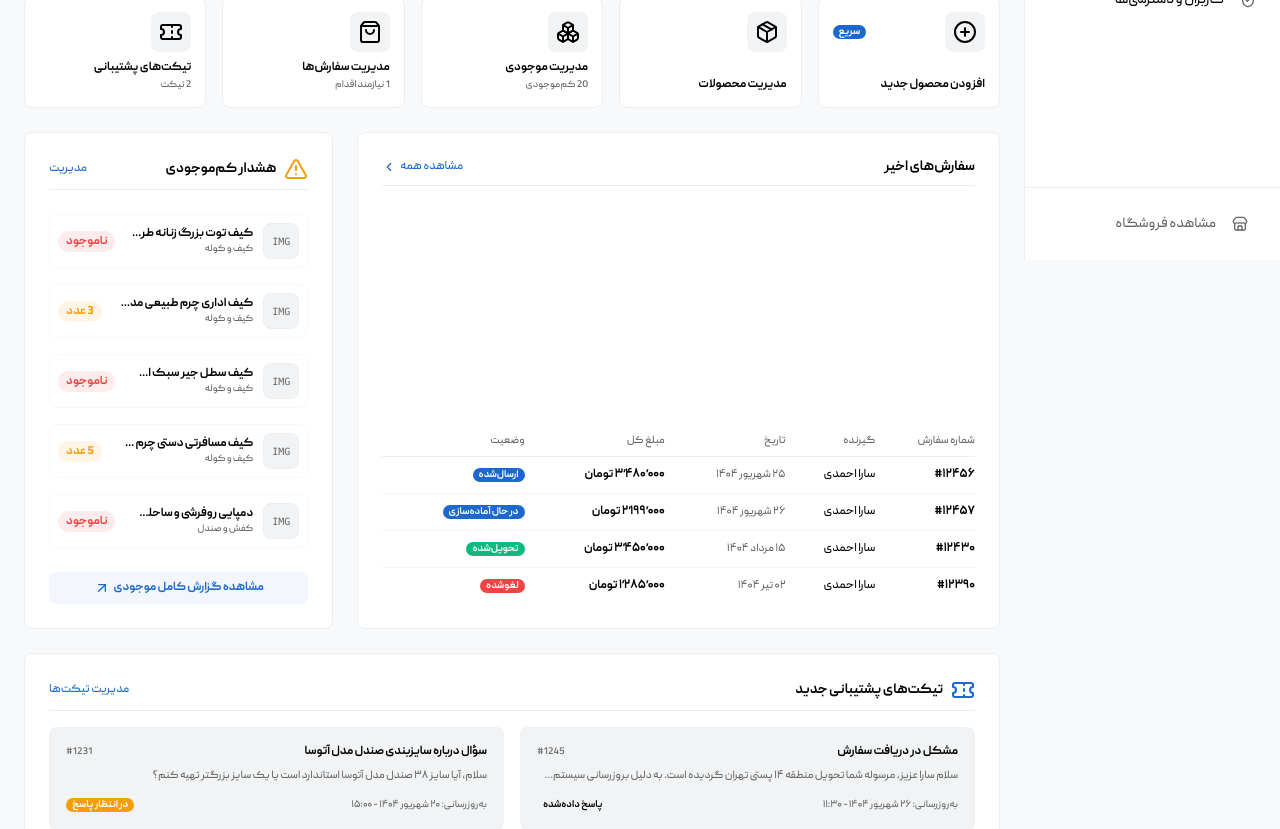
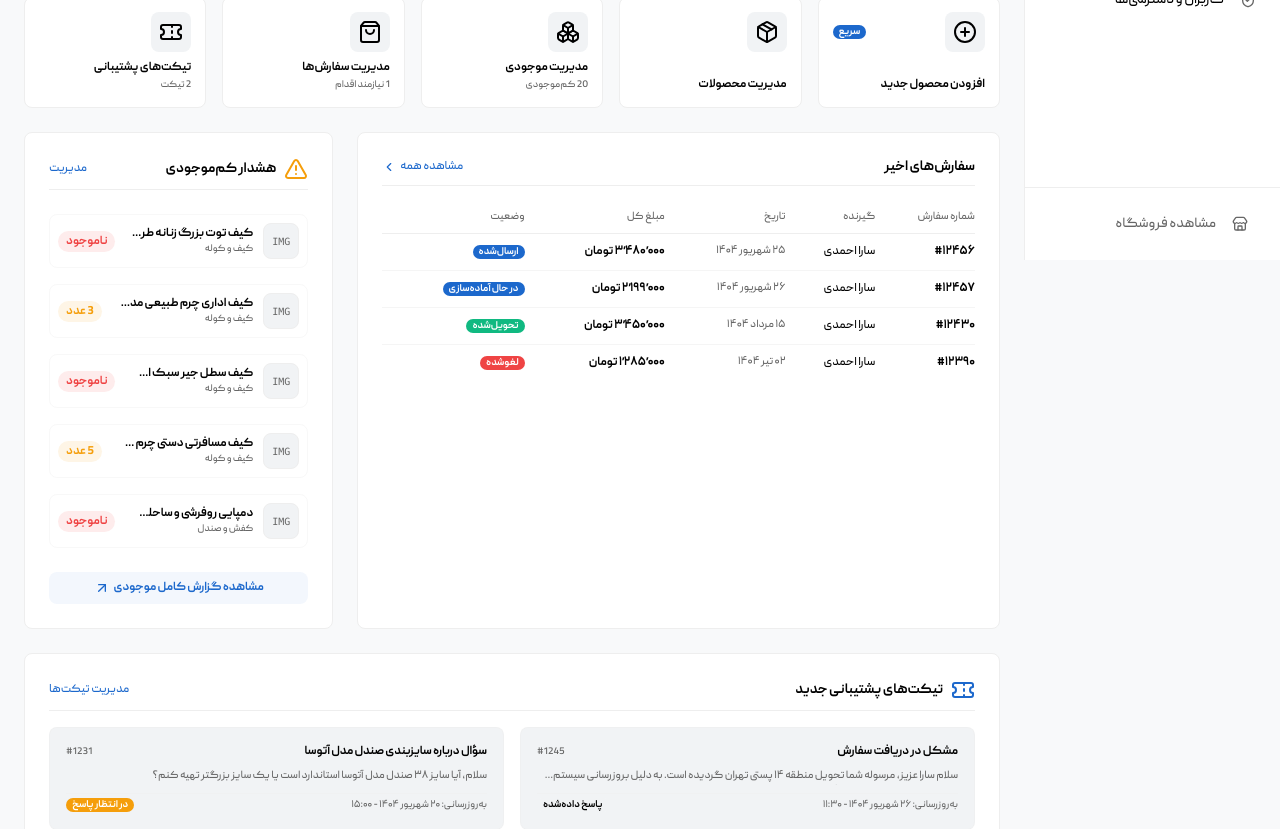
Before and after one commit to depix-ir/mepusham-api, a Next.js app: page /admin/dashboard in a window 1280 px wide. Shown: the part 540-1369 px from the top of the page. Built offline with nearby package versions, Linux system fonts and the light colour scheme.

Commit message:
update admin dashboard

```diff
--- a/src/app/admin/dashboard/page.tsx
+++ b/src/app/admin/dashboard/page.tsx
@@ -299,7 +299,7 @@ export default function AdminDashboardPage() {
       {/* Grid Section: Recent Orders & Low Stock Items */}
       <div className="grid grid-cols-1 lg:grid-cols-3 gap-6">
         {/* Recent Orders Table (Span 2) */}
-        <div className="lg:col-span-2 bg-background border border-border rounded-md p-4 flex flex-col justify-between space-y-4">
+        <div className="lg:col-span-2 bg-background border border-border rounded-md p-4 flex flex-col  space-y-4">
           <div className="flex items-center justify-between pb-2 border-b border-border">
             <h3 className="text-sm font-bold text-foreground">سفارش‌های اخیر</h3>
             <Link
```
